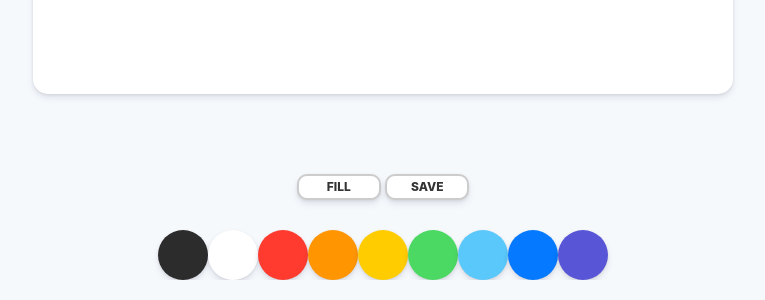
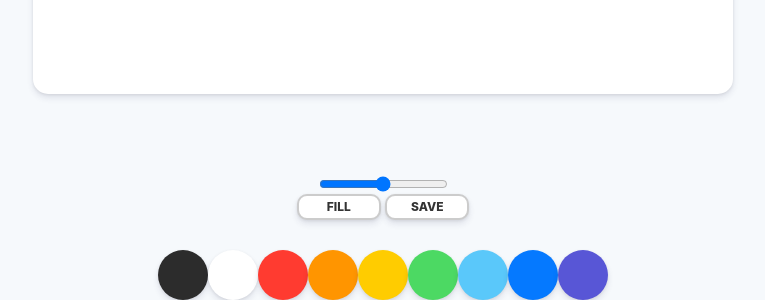
Before and after one commit to ldcity/paintjs, a plain HTML site: page index.html in a window 1280 px wide. Shown: the part 656-956 px from the top of the page, without its empty margins (257-1022 px from the left). Drawn offline with Linux system fonts and the light colour scheme.

Commit message:
Update index.html

```diff
--- a/index.html
+++ b/index.html
@@ -9,6 +9,9 @@
 <body>
     <canvas id="jsCanvas" class="canvas"></canvas>
     <div class="controls">
+        <div class="controls_range">
+            <input type="range" id="jsRange"/>
+        </div>
         <div class="controls_btns">
             <button id="jsMode">Fill</button>
             <button id="jsSave">Save</button>
```
